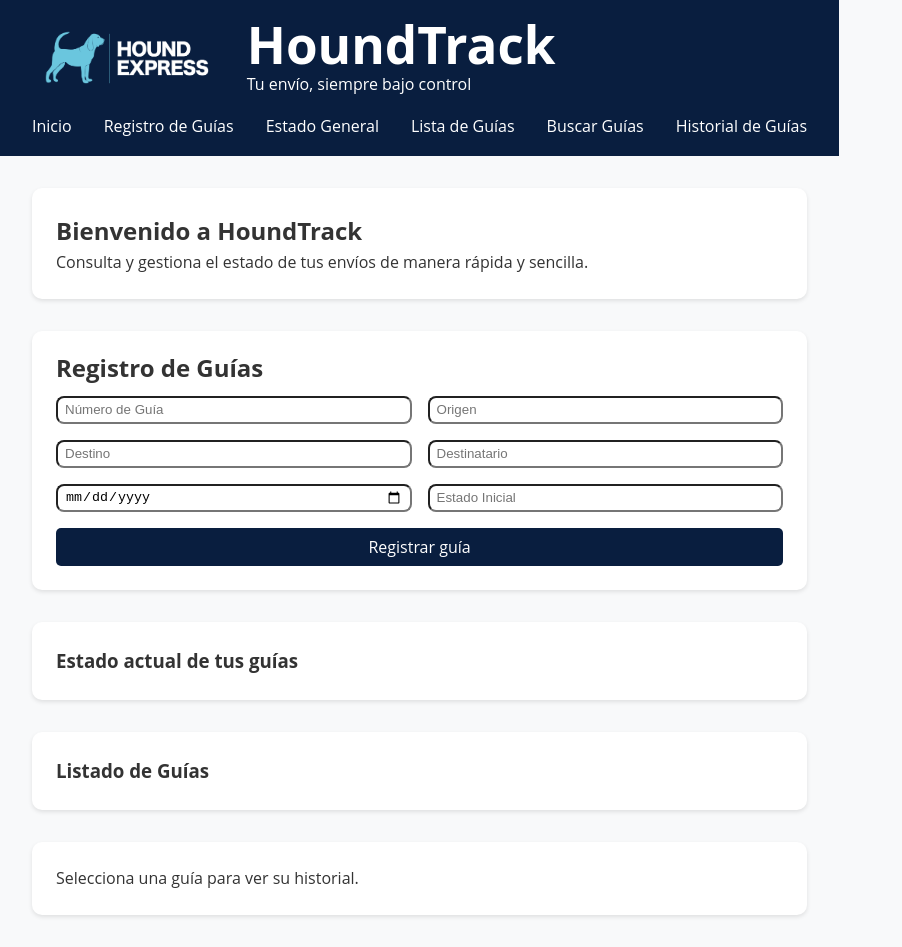
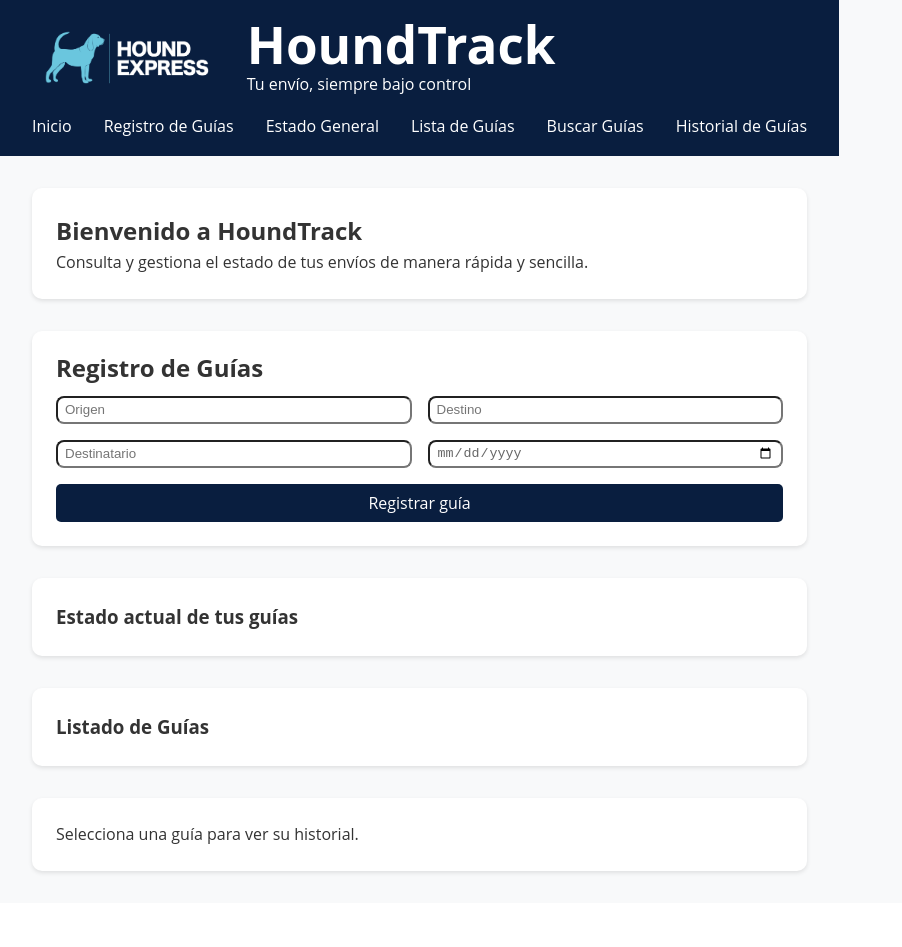
Before and after one commit to joanquique/hound-express, a React (Vite) app: page / in a window 1280 px wide. Shown: the whole page, without its empty margins (0-902 px from the left). After the commit the page ends 903 px from the top, so only its background shows below. Built offline with nearby package versions, Linux system fonts and the light colour scheme.

Commit message:
estilos-redux

```diff
--- a/src/components/RegistroForm.tsx
+++ b/src/components/RegistroForm.tsx
@@ -44,12 +44,12 @@ function RegistroForm() {
 
   return (
     <form onSubmit={handleSubmit}>
-      <input name="numero_guia" placeholder="Número de Guía" onChange={handleChange} value={form.numero_guia} />
+      {/* <input name="numero_guia" placeholder="Número de Guía" onChange={handleChange} value={form.numero_guia} /> */}
       <input name="origen" placeholder="Origen" onChange={handleChange} value={form.origen} />
       <input name="destino" placeholder="Destino" onChange={handleChange} value={form.destino} />
       <input name="destinatario" placeholder="Destinatario" onChange={handleChange} value={form.destinatario} />
-      <input name="fecha" placeholder="Fecha" onChange={handleChange} value={form.fecha} type="date" />
-      <input name="estado_inicial" placeholder="Estado Inicial" onChange={handleChange} value={form.estado_inicial} />
+      <input name="fecha" className="input-fecha" onChange={handleChange} value={form.fecha} type="date" />
+      {/* <input name="estado_inicial" placeholder="Estado Inicial" onChange={handleChange} value={form.estado_inicial} /> */}
       <button type="submit">Registrar guía</button>
     </form>
   );
--- a/src/styles/global.css
+++ b/src/styles/global.css
@@ -28,6 +28,19 @@ input {
     background-color: #fff;
     height: 28px;
     padding: 7px;
+}
+
+.input-fecha {
+  border-radius: 8px;
+  background-color: #fff;
+  height: 28px;
+  padding: 7px;
+  color: #666; /* Color del texto del input */
+}
+
+.input-fecha::placeholder {
+  color: #999;
+  opacity: 1; /* Para que no quede transparente */
 }
 
 header {
@@ -115,6 +128,7 @@ form button:hover {
 .boton-estatus {
     background-color: #0d6efd;
     margin-left: 10px;
+    margin-bottom: 10px;
 }
 
 .boton-estatus:hover {
```
